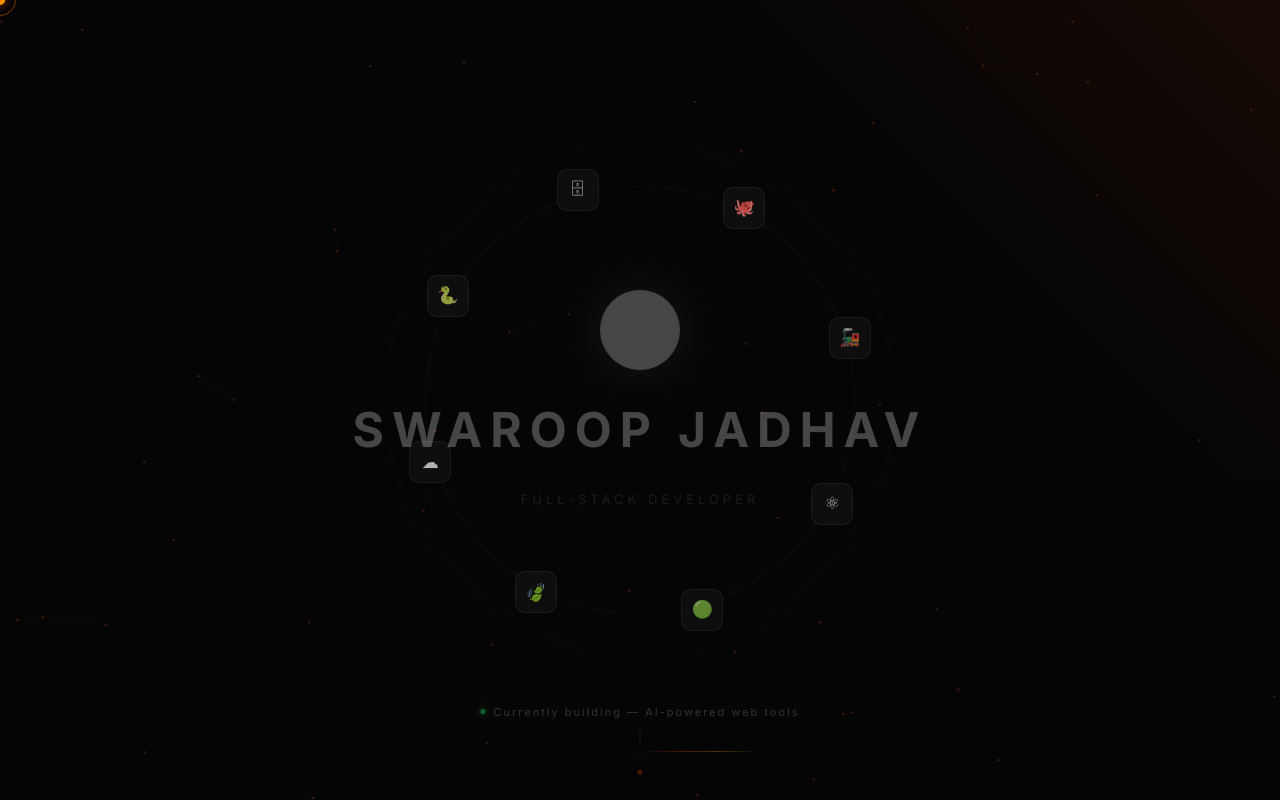
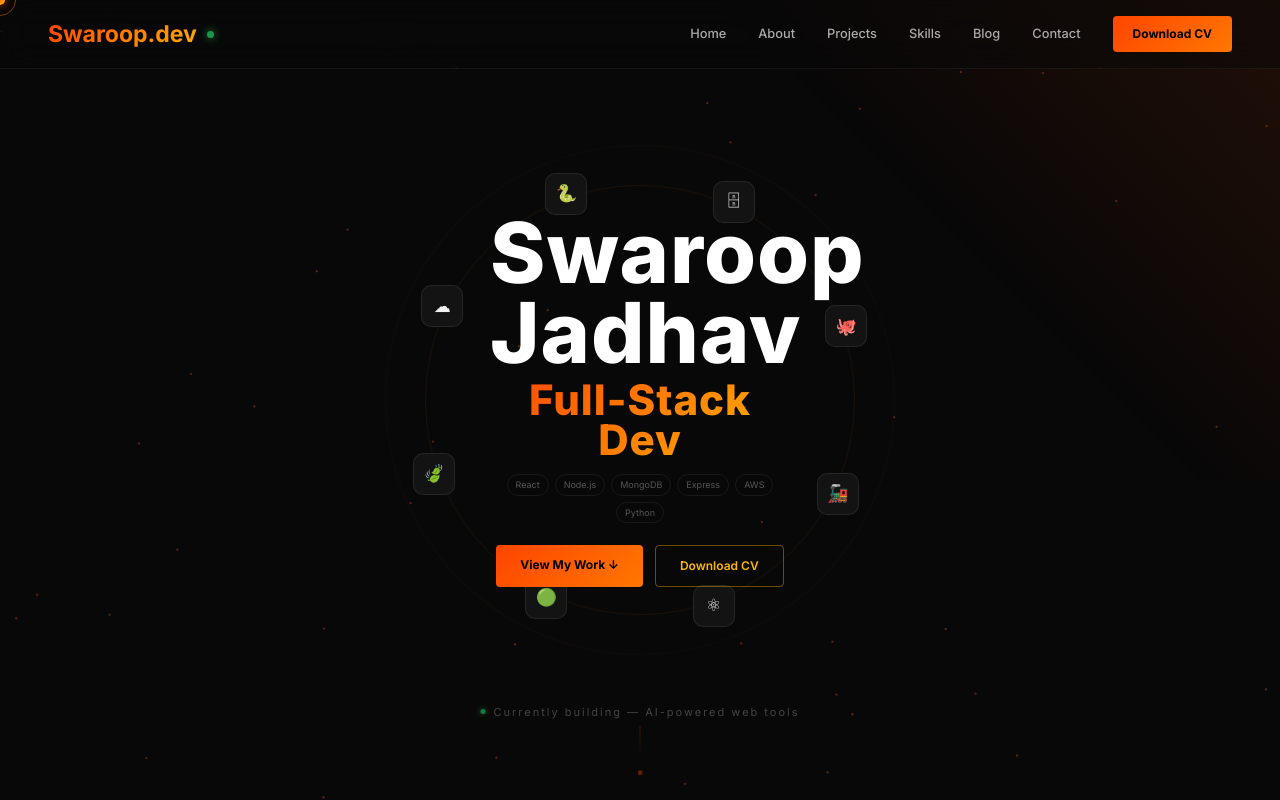
Before and after one commit to Swappy514/swaroop-portfolio, a Next.js app: page / in a window 1280 px wide. Built offline with nearby package versions, Linux system fonts and the light colour scheme.

Commit message:
Fix double rendering glitch caused by Intro state update

```diff
--- a/app/page.tsx
+++ b/app/page.tsx
@@ -1,6 +1,6 @@
 "use client";
 
-import { useState } from "react";
+import { useState, useCallback } from "react";
 import Navbar from "@/components/Navbar";
 import ScrollProgress from "@/components/ScrollProgress";
 import CustomCursor from "@/components/CustomCursor";
@@ -10,17 +10,17 @@ import Hero from "@/components/Hero";
 export default function Home() {
   const [introComplete, setIntroComplete] = useState(false);
 
+  const handleIntroComplete = useCallback(() => {
+    setIntroComplete(true);
+  }, []);
+
   return (
     <main>
       <CustomCursor />
       <ScrollProgress />
-      <Intro onComplete={() => setIntroComplete(true)} />
-      {introComplete && (
-        <>
-          <Navbar />
-          <Hero />
-        </>
-      )}
+      {!introComplete && <Intro onComplete={handleIntroComplete} />}
+      <Navbar />
+      <Hero />
     </main>
   );
 }
```
